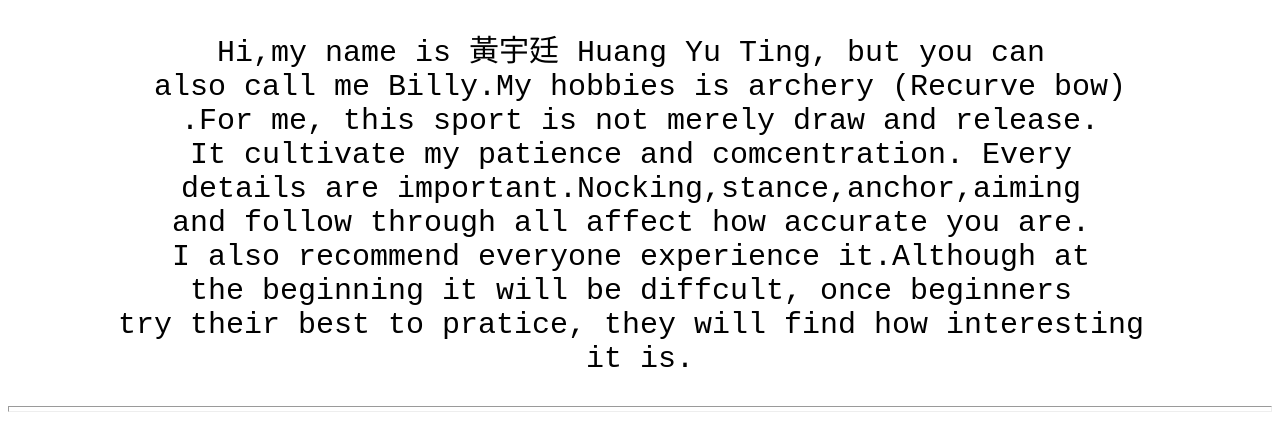
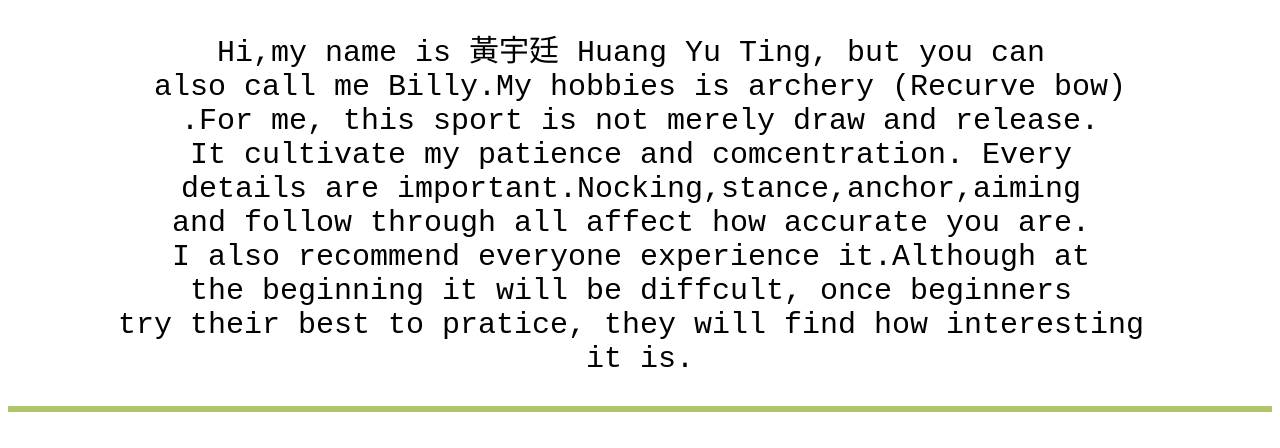
Before and after one commit to voli2589/voli2589.github.io, a plain HTML site: page docs/index.html in a window 1280 px wide. Shown: the part 182-630 px from the top of the page. Drawn offline with Linux system fonts and the light colour scheme.

Commit message:
Update index.html

```diff
--- a/docs/index.html
+++ b/docs/index.html
@@ -47,7 +47,7 @@ it is.
 </pre></center>
 
 
-<hr size=6>
+<hr size=6 color=#aec56a>
 
 <center><h1>Recurve bow</h1>
 <p>
```
